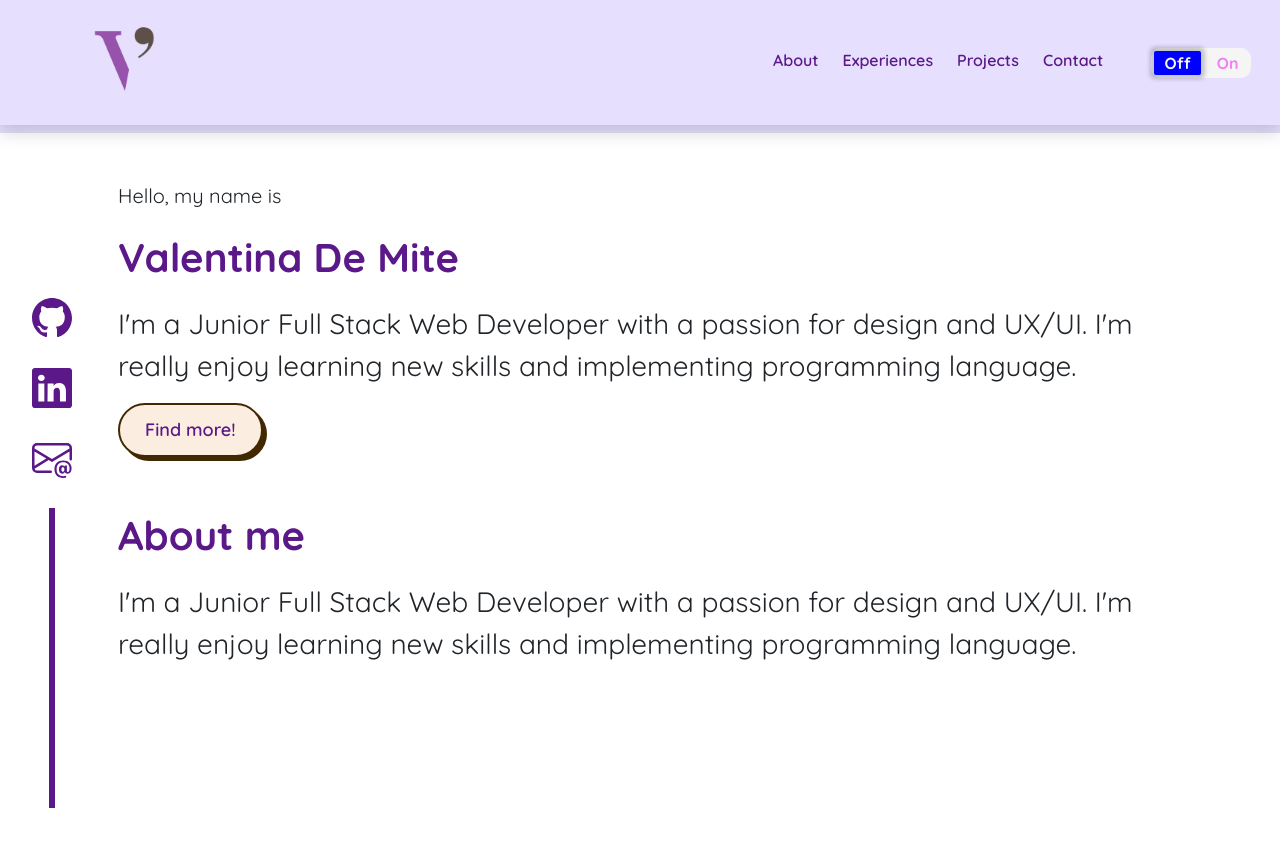
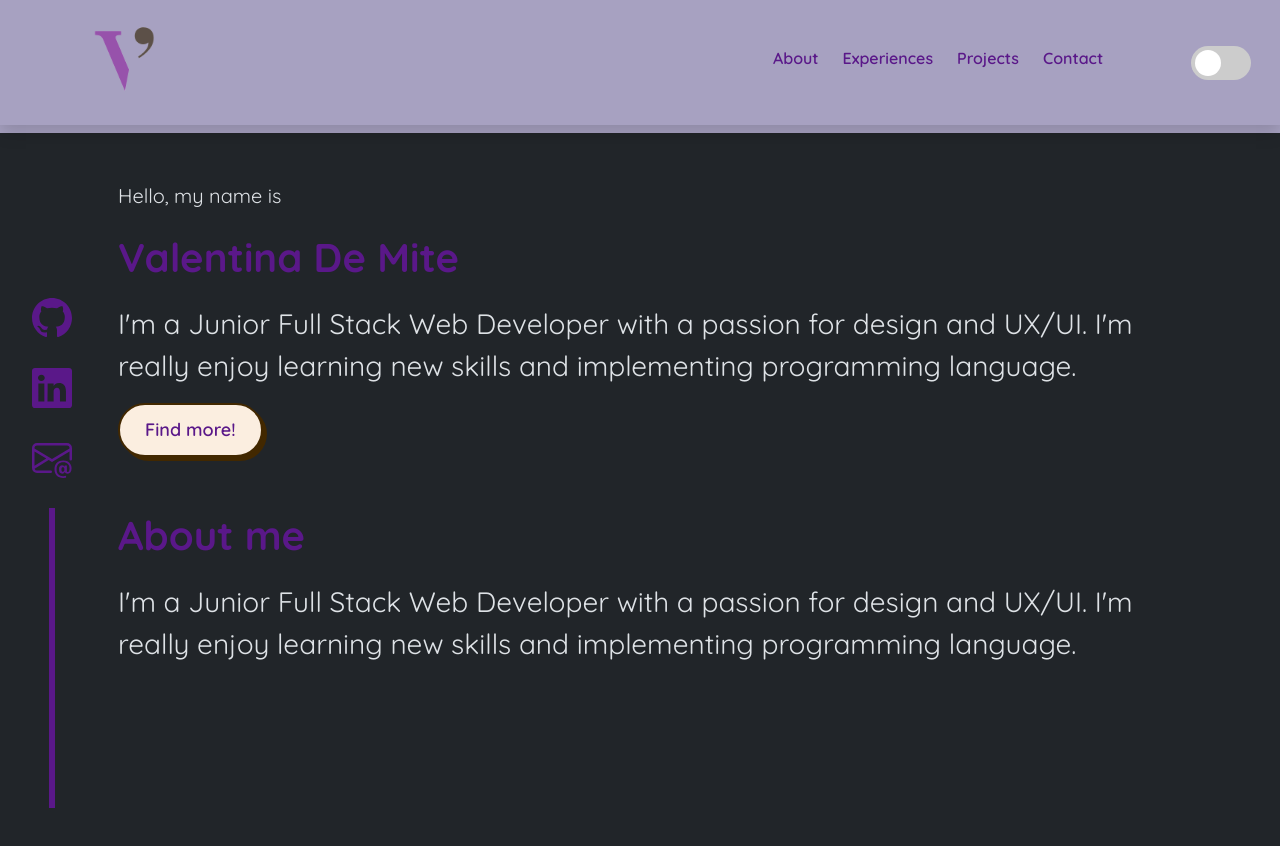
Before and after one commit to Valentina-De-Mite/portfolio, a Vue app: page / in a window 1280 px wide. Shown: the top 846 px of the page. Built offline with nearby package versions, Linux system fonts and the light colour scheme.

Commit message:
added dark mode

```diff
--- a/index.html
+++ b/index.html
@@ -12,7 +12,7 @@
   <title>Vite + Vue</title>
 </head>
 
-<body>
+<body data-bs-theme="dark">
   <div id="app"></div>
   <script type="module" src="/src/main.js"></script>
 </body>
--- a/src/components/AppHeader.vue
+++ b/src/components/AppHeader.vue
@@ -1,10 +1,25 @@
 <script>
+import themeChanger from "../theme.js";
+
 export default {
   name: "AppHeader",
   data() {
-    return {};
+    return {
+      themeChanger: null,
+    };
   },
-  methods: {},
+  methods: {
+    darkThemeSwitch() {
+      // this.themeChanger._darkThemeSwitch();
+      const element = document.body;
+      element.dataset.bsTheme =
+        element.dataset.bsTheme == "light" ? "dark" : "light";
+    },
+  },
+
+  created() {
+    // this.themeChanger = new themeChanger();
+  },
 };
 </script>
 
@@ -25,14 +40,10 @@ export default {
           <a href=""> Projects </a>
           <a href=""> Contact </a>
           <div class="col-4 d-flex justify-content-end">
-            <div class="custom-checkbox">
-              <input id="status" type="checkbox" name="status" />
-              <label for="status">
-                <div
-                  class="status-switch"
-                  data-unchecked="Off"
-                  data-checked="On"
-                ></div>
+            <div class="theme-switch-wrapper">
+              <label class="theme-switch" for="checkbox">
+                <input @click="darkThemeSwitch" type="checkbox" id="checkbox" />
+                <div class="slider round"></div>
               </label>
             </div>
           </div>
@@ -57,134 +68,61 @@ a {
 a:hover {
   border-bottom: 5px solid $color-primary;
 }
-
-/* The switch - the box around the slider */
-// .switch {
-//   position: relative;
-//   display: inline-block;
-//   width: 60px;
-//   height: 34px;
-// }
-
-/* Hide default HTML checkbox */
-// .switch input {
-//   opacity: 0;
-//   width: 0;
-//   height: 0;
-// }
-
-// .slider.round {
-//   border-radius: 34px;
-// }
-
-// .slider.round:before {
-//   border-radius: 50%;
-// }
-
-/* The slider */
-// .slider {
-//   position: absolute;
-//   cursor: pointer;
-//   top: 0;
-//   left: 0;
-//   right: 0;
-//   bottom: 0;
-//   background-color: #d92222;
-//   -webkit-transition: 0.4s;
-//   transition: 0.4s;
-// }
-
-// .slider:before {
-//   position: absolute;
-//   content: "";
-//   height: 26px;
-//   width: 26px;
-//   left: 4px;
-//   bottom: 4px;
-//   background-color: rgb(0, 0, 0);
-//   -webkit-transition: 0.4s;
-//   transition: 0.4s;
-// }
-
-// input:checked + .slider {
-//   background-color: #020202;
-// }
-
-// input:focus + .slider {
-//   box-shadow: 0 0 1px #2196f3;
-// }
-
-// input:checked + .slider:before {
-//   -webkit-transform: translateX(26px);
-//   -ms-transform: translateX(26px);
-//   transform: translateX(26px);
-// }
-
-.custom-checkbox {
-  width: 100px;
-  height: 30px;
-  input#status {
-    display: none;
-
-    // Unchecked State
-    + label {
-      height: 100%;
-      width: 100%;
-      > .status-switch {
-        cursor: pointer;
-        width: 100%;
-        height: 100%;
-        position: relative;
-        background-color: whitesmoke;
-        color: violet;
-        font-weight: 800;
-        transition: all 0.5s ease;
-        padding: 3px;
-        border-radius: 10px;
-
-        &:before,
-        &:after {
-          border-radius: 2px;
-          height: calc(100% - 6px);
-          width: calc(50% - 3px);
+.theme-switch-wrapper {
   display: flex;
   align-items: center;
-          position: absolute;
-          justify-content: center;
-          transition: all 0.3s ease;
+
+  em {
+    margin-left: 10px;
+    font-size: 1rem;
+  }
+}
+.theme-switch {
+  display: inline-block;
+  height: 34px;
+  position: relative;
+  width: 60px;
 }
 
-        &:before {
-          background-color: blue;
-          color: whitesmoke;
-          box-shadow: 0 0 4px 4px rgba(#000, 0.2);
-          left: 3px;
-          z-index: 10;
-          content: attr(data-unchecked);
+.theme-switch input {
+  display: none;
 }
 
-        &:after {
+.slider {
+  background-color: #ccc;
+  bottom: 0;
+  cursor: pointer;
+  left: 0;
+  position: absolute;
   right: 0;
-          content: attr(data-checked);
-        }
-      }
+  top: 0;
+  transition: 0.4s;
 }
 
-    // Checked stae
-    &:checked + label > .status-switch {
-      background-color: #40c253;
-
-      &:after {
-        left: 0;
-        content: attr(data-unchecked);
+.slider:before {
+  background-color: #fff;
+  bottom: 4px;
+  content: "";
+  height: 26px;
+  left: 4px;
+  position: absolute;
+  transition: 0.4s;
+  width: 26px;
 }
 
-      &:before {
-        color: white;
-        left: 50%;
-        content: attr(data-checked);
+input:checked + .slider {
+  background-color: $color-primary;
 }
+
+input:checked + .slider:before {
+  transform: translateX(26px);
 }
+
+.slider.round {
+  border-radius: 34px;
 }
+
+.slider.round:before {
+  border-radius: 50%;
 }
 </style>
--- /dev/null
+++ b/src/scss/dark.scss
@@ -0,0 +1,22 @@
+@use "../node_modules/bootstrap/scss/bootstrap.scss";
+@use "./partials/variables.scss" as *;
+
+:root {
+  --color-primarydark: #e4e2de;
+  --color-secondarydark: #daa6e8;
+  --color-background: #320f4a;
+}
+body {
+  background-color: var(--color-background) !important;
+}
+h1,
+h2,
+h3,
+h4,
+h5,
+h6,
+p,
+span,
+a {
+  color: var(--color-secondarydark) !important;
+}
--- /dev/null
+++ b/src/theme.js
@@ -0,0 +1,30 @@
+export default class themeChanger {
+  /**
+   * @constructor
+   */
+  constructor() {}
+  _addDarkTheme() {
+    const darkThemeLinkEl = document.createElement("style");
+    // darkThemeLinkEl.setAttribute("rel", "stylesheet");
+    darkThemeLinkEl.setAttribute("data-vite-dev-id", "./src/scss/dark.scss");
+    darkThemeLinkEl.setAttribute("id", "dark-theme-style");
+    darkThemeLinkEl.setAttribute("type", "text/css");
+    const docHead = document.querySelector("head");
+    docHead.append(darkThemeLinkEl);
+    console.log("ciao");
+    console.log(docHead);
+  }
+  _removeDarkTheme() {
+    const darkThemeLinkEl = document.querySelector("#dark-theme-style");
+    const parentNode = darkThemeLinkEl.parentNode;
+    parentNode.removeChild(darkThemeLinkEl);
+  }
+  _darkThemeSwitch() {
+    const darkThemeLinkEl = document.querySelector("#dark-theme-style");
+    if (!darkThemeLinkEl) {
+      this._addDarkTheme();
+    } else {
+      this._removeDarkTheme();
+    }
+  }
+}
```
Lines whose indentation alone changed are shown as unchanged.
